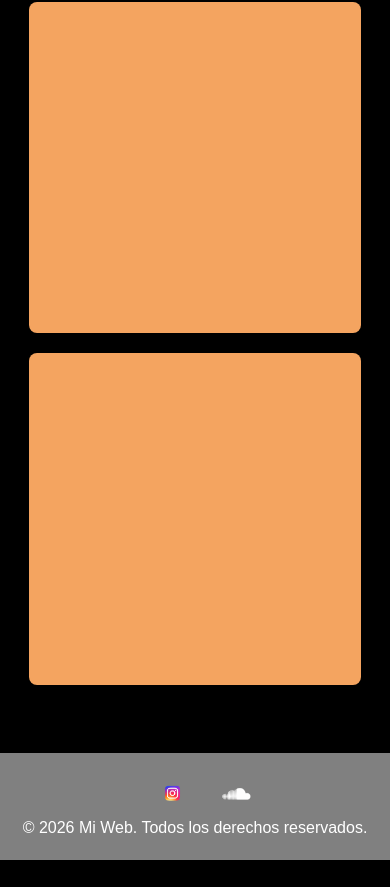
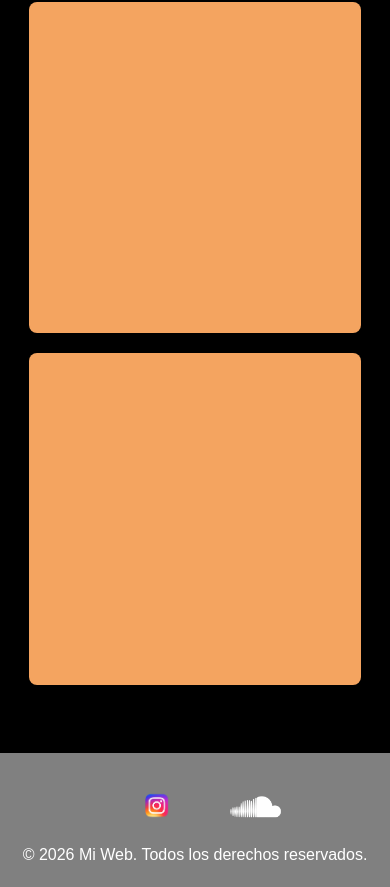
Before and after one commit to GaloGinesGarcia/PaginaWebDiego, a plain HTML site: page index.html in a window 390 px wide. Shown: the part 5220-6107 px from the top of the page. Before the commit the page ends 6080 px from the top, so only its background shows below. Drawn offline with nearby package versions, Linux system fonts and the light colour scheme.

Commit message:
arreglo bug redes sociales movil

```diff
--- a/css/estilo1.css
+++ b/css/estilo1.css
@@ -136,6 +136,19 @@ footer {
 
 footer p {
     margin: 0;
+}
+
+.social-icon {
+    height: auto;
+    vertical-align: middle;
+}
+
+.instagram-icon {
+    width: 20%;
+}
+
+.soundcloud-icon {
+    width: 10%;
 }
 
 /* ================= FUENTE PERSONALIZADA ================= */
@@ -286,6 +299,14 @@ footer p {
 }
 
 @media (max-width: 480px) {
+    .instagram-icon {
+        width: 30%;
+    }
+
+    .soundcloud-icon {
+        width: 18%;
+    }
+
     .galeria {
         display: flex;
         flex-direction: column;
--- a/index.html
+++ b/index.html
@@ -77,10 +77,10 @@
         <div>
             <div>
                 <a href="https://www.instagram.com/zigovitamina/"  target="_blank" rel="noopener noreferrer" style="text-decoration: none;">
-                <img src="./asserts/images/instagramImg.png" style="width: 20%; align-items: center;">
+                <img src="./asserts/images/instagramImg.png" class="social-icon instagram-icon">
                 </a>
                 <a href="https://soundcloud.com/zigovitamin"  target="_blank" rel="noopener noreferrer" style="text-decoration: none;">
-                <img src="./asserts/images/soundcloudImg.png" style="width: 10%; align-items: center;">
+                <img src="./asserts/images/soundcloudImg.png" class="social-icon soundcloud-icon">
                 </a>
             </div>
             <p class="mb-0">© 2026 Mi Web. Todos los derechos reservados.</p>
```
